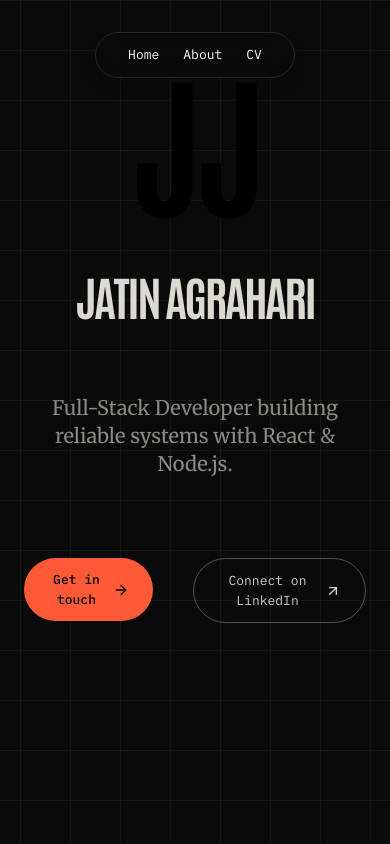
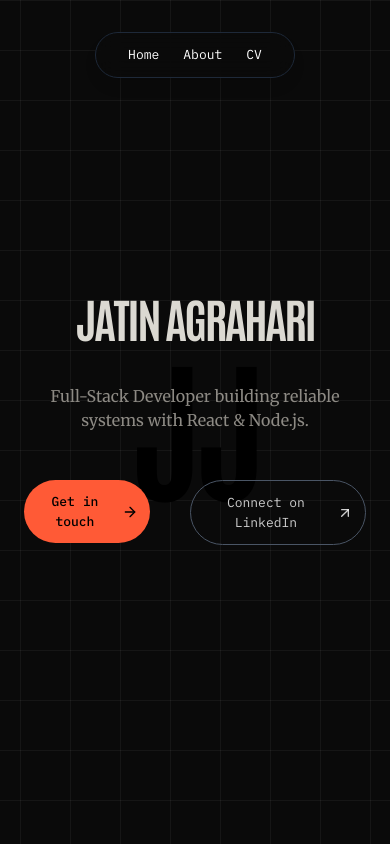
Before and after one commit to jatinagrahari/jatin-agrahari-portfolio-v2, a React (Vite) app: page / in a window 390 px wide. Shown: the top 844 px of the page. Built offline with nearby package versions, Linux system fonts and the light colour scheme.

Commit message:
bug fixed hero.jsx

```diff
--- a/src/components/ui/About.jsx
+++ b/src/components/ui/About.jsx
@@ -170,6 +170,7 @@ const About = () => {
                 {/* 2026 */}
                 {engineeringJourney.map((item) => (
                   <motion.div
+                    key={item.title}
                     initial={{ opacity: 0, y: 40 }}
                     whileInView={{ opacity: 1, y: 0 }}
                     viewport={{ once: false, amount: 0.2 }}
--- a/src/components/ui/Button.jsx
+++ b/src/components/ui/Button.jsx
@@ -9,9 +9,9 @@ const Button = ({
 }) => {
   const classes = {
     primary:
-      " cursor-pointer  bg-accent text-black font-mono text-[13px] font-medium px-6 py-3 rounded-full hover:bg-white/80 transition-colors flex items-center gap-2",
+      " cursor-pointer  bg-accent text-black font-mono text-[13px] font-medium px-3 md:px-6 py-3 rounded-full hover:bg-white/80 transition-colors flex items-center gap-2",
     secondary:
-      "  cursor-pointer  bg-transparent border border-gray-600 text-white/80 font-mono text-[13px] px-6 py-3 rounded-full hover:border-gray-400 transition-colors flex items-center gap-2",
+      "  cursor-pointer  bg-transparent border border-gray-600 text-white/80 font-mono text-[13px] px-3 md:px-6 py-3 rounded-full hover:border-gray-400 transition-colors flex items-center gap-2",
   };
 
   return (
--- a/src/components/ui/LoadingScreen.jsx
+++ b/src/components/ui/LoadingScreen.jsx
@@ -12,6 +12,7 @@ const LoadingScreen = ({ isLoading }) => {
           clearInterval(interval);
           return 100;
         }
+
         return prev + 5;
       });
     }, 60);
@@ -25,44 +26,48 @@ const LoadingScreen = ({ isLoading }) => {
     const time = setTimeout(() => {
       isLoading(false);
     }, 1500);
+
     return () => {
       clearTimeout(time);
     };
   }, [isLoading]);
 
   return (
-    <section>
-      <div className="h-screen flex justify-center overflow-x-hidden bg-grid-pattern">
-        {/* Hero Section */}
+    <section className="fixed inset-0 z-[9999] overflow-hidden bg-grid-pattern">
+      {/* Loading Progress */}
       <motion.div
-          className="absolute left-0 top-0 h-0.5 bg-accent"
+        className="absolute top-0 left-0 h-0.5 bg-accent"
         style={{
           width: `${Math.min(count, 100)}%`,
           backgroundColor: "var(--color-accent)",
         }}
-          transition={{ ease: "easeOut" }}
       />
 
-        <div className="px-6 pt-16 pb-24 mx-auto flex flex-col w-full relative z-10 justify-center items-center">
-          {/* Giant Monogram Background */}
+      {/* Centered JJ */}
+      <div className="absolute inset-0 flex items-center justify-center">
         <motion.div
-            initial={{ opacity: 0, scale: 0.9, y: 30 }}
-            animate={{ opacity: 0.5, scale: 1, y: 0 }}
+          initial={{
+            opacity: 0,
+            scale: 0.9,
+          }}
+          animate={{
+            opacity: 0.5,
+            scale: 1,
+          }}
           transition={{
             duration: 1.2,
             ease: [0.22, 1, 0.36, 1],
           }}
-            className="absolute top-20 left-1/2 -translate-x-1/2 w-full flex justify-center items-start -z-10  pointer-events-none select-none"
+          className="flex items-center justify-center pointer-events-none select-none"
         >
           <div
-              className="text-[40vw] leading-[0.75] text-muted tracking-tighter"
+            className="text-[55vw] sm:text-[45vw] md:text-[35vw] lg:text-[30vw] leading-[0.75] text-muted tracking-tighter"
             style={{ fontFamily: "var(--font-display)" }}
           >
             {siteConfig.alias}
           </div>
         </motion.div>
       </div>
-      </div>
     </section>
   );
 };
--- a/src/pages/home/Hero.jsx
+++ b/src/pages/home/Hero.jsx
@@ -6,12 +6,15 @@ import { siteConfig } from "../../data";
 const Hero = () => {
   return (
     <section className="relative">
-      <div className="absolute top-0 w-full z-50">
+      {/* Navbar */}
+      <div className="absolute top-0 left-0 w-full z-50">
         <Navbar />
       </div>
-      <div className="h-screen flex justify-center overflow-x-hidden bg-grid-pattern relative">
-        {/* Hero Section */}
-        <div className="px-6 pt-24 mx-auto flex flex-col w-full relative z-10 justify-center items-center">
+
+      {/* Hero */}
+      <div className="relative h-screen w-full overflow-x-hidden bg-grid-pattern flex items-center justify-center">
+        {/* Main Hero Container */}
+        <div className="relative z-10 w-full px-6 flex flex-col items-center justify-center">
           {/* Giant Monogram Background */}
           <motion.div
             initial={{ opacity: 0, scale: 0.9, y: 30 }}
@@ -20,7 +23,7 @@ const Hero = () => {
               duration: 1.2,
               ease: [0.22, 1, 0.36, 1],
             }}
-            className="absolute top-20 left-1/2 -translate-x-1/2 w-full flex justify-center items-start -z-10  pointer-events-none select-none"
+            className="absolute inset-0 flex items-center justify-center -z-10 pointer-events-none select-none"
           >
             <div
               className="text-[40vw] leading-[0.75] text-black tracking-tighter"
@@ -30,7 +33,7 @@ const Hero = () => {
             </div>
           </motion.div>
 
-          {/* Main Hero Content */}
+          {/* Main Content */}
           <motion.div
             initial="hidden"
             animate="visible"
@@ -42,9 +45,9 @@ const Hero = () => {
                 },
               },
             }}
-            className="w-full flex flex-col items-center justify-center mb-20 mt-10 relative z-10"
+            className="relative z-10 w-full flex flex-col items-center justify-center"
           >
-            {/* Name — Mac Dock Magnification */}
+            {/* Name */}
             <motion.div
               variants={{
                 hidden: {
@@ -62,12 +65,12 @@ const Hero = () => {
                   },
                 },
               }}
+              className="flex justify-center w-full"
             >
-              {/* name animation */}
               <DockName owner={siteConfig.owner} />
             </motion.div>
 
-            {/* Hero Description */}
+            {/* Description */}
             <motion.p
               variants={{
                 hidden: {
@@ -85,7 +88,7 @@ const Hero = () => {
                   },
                 },
               }}
-              className="text-xl mt-20 max-w-3xl text-muted text-center"
+              className="mt-12 max-w-3xl text-md md:text-xl text-muted text-center"
             >
               {siteConfig.heroHeading}
             </motion.p>
@@ -106,18 +109,14 @@ const Hero = () => {
                   },
                 },
               }}
-              className="flex gap-10 mt-20"
+              className="flex gap-10 mt-12"
             >
               <a
                 href="mailto:hello@jatinagrahari.com"
                 target="_blank"
                 rel="noreferrer"
               >
-                <Button
-                  type={"primary"}
-                  children={"Get in touch"}
-                  arrow={"plain"}
-                />
+                <Button type="primary" children="Get in touch" arrow="plain" />
               </a>
 
               <a
@@ -126,9 +125,9 @@ const Hero = () => {
                 rel="noreferrer"
               >
                 <Button
-                  type={"secondary"}
-                  children={"Connect on LinkedIn"}
-                  arrow={"other"}
+                  type="secondary"
+                  children="Connect on LinkedIn"
+                  arrow="other"
                 />
               </a>
             </motion.div>
--- a/src/pages/home/LetsWork.jsx
+++ b/src/pages/home/LetsWork.jsx
@@ -124,7 +124,7 @@ const LetsWork = () => {
           className="flex flex-col sm:flex-row items-center gap-4"
         >
           <motion.a
-            href="mailto:hello@example.com"
+            href="mailto:hello@jatinagrahari.com"
             whileHover={{ scale: 1.05 }}
             whileTap={{ scale: 0.95 }}
             className="px-8 py-4 rounded-full bg-light text-darker font-semibold text-sm transition-colors hover:bg-white shadow-md"
@@ -133,7 +133,7 @@ const LetsWork = () => {
           </motion.a>
 
           <motion.a
-            href="https://linkedin.com"
+            href="https://linkedin.com/in/jatinagrahari"
             target="_blank"
             rel="noopener noreferrer"
             whileHover={{ scale: 1.05 }}
```
Also changed, not shown: src/pages/about/About.jsx (+29 -23 lines), 1 other file (tests, documents, lock files or other folders). Lines whose indentation alone changed are shown as unchanged.
